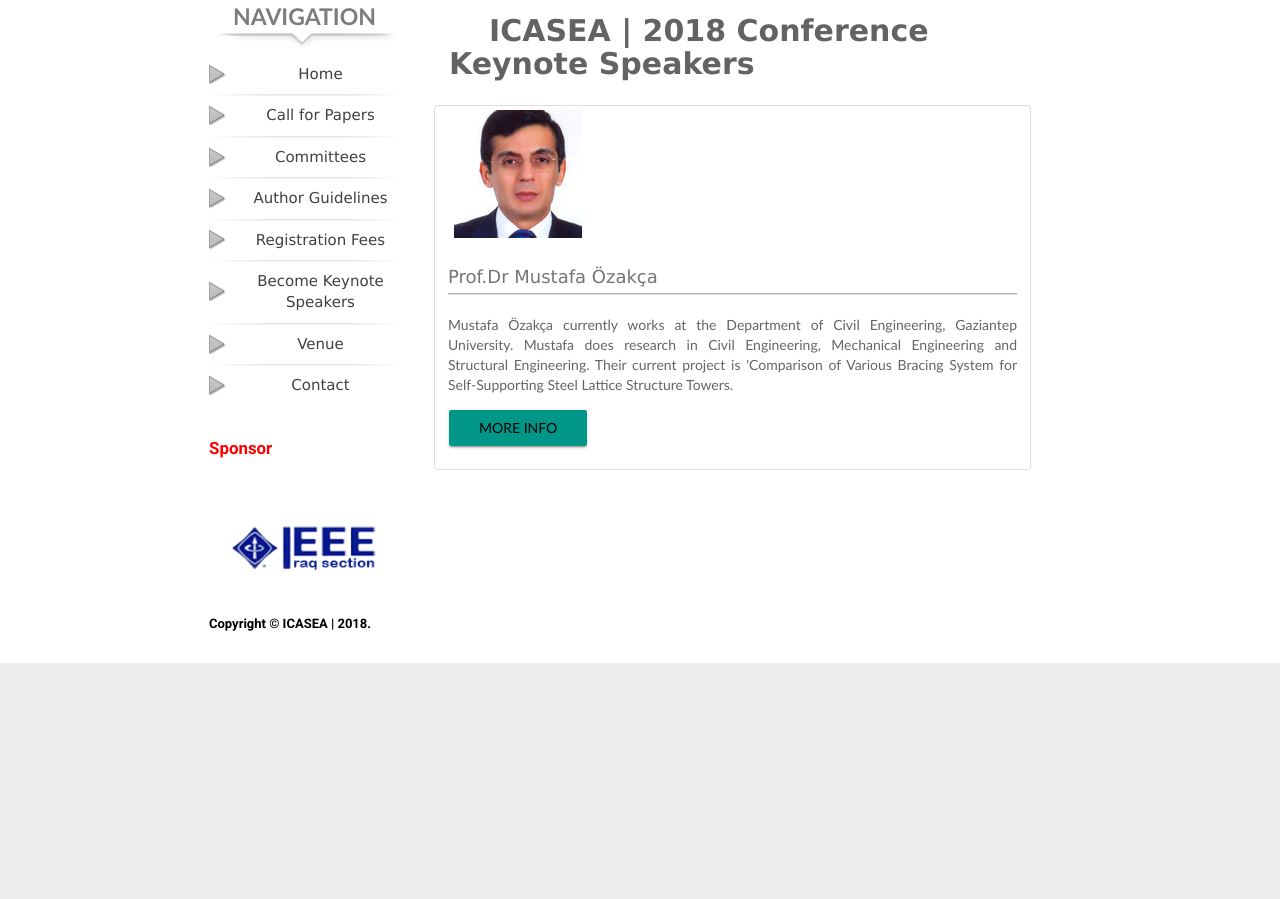
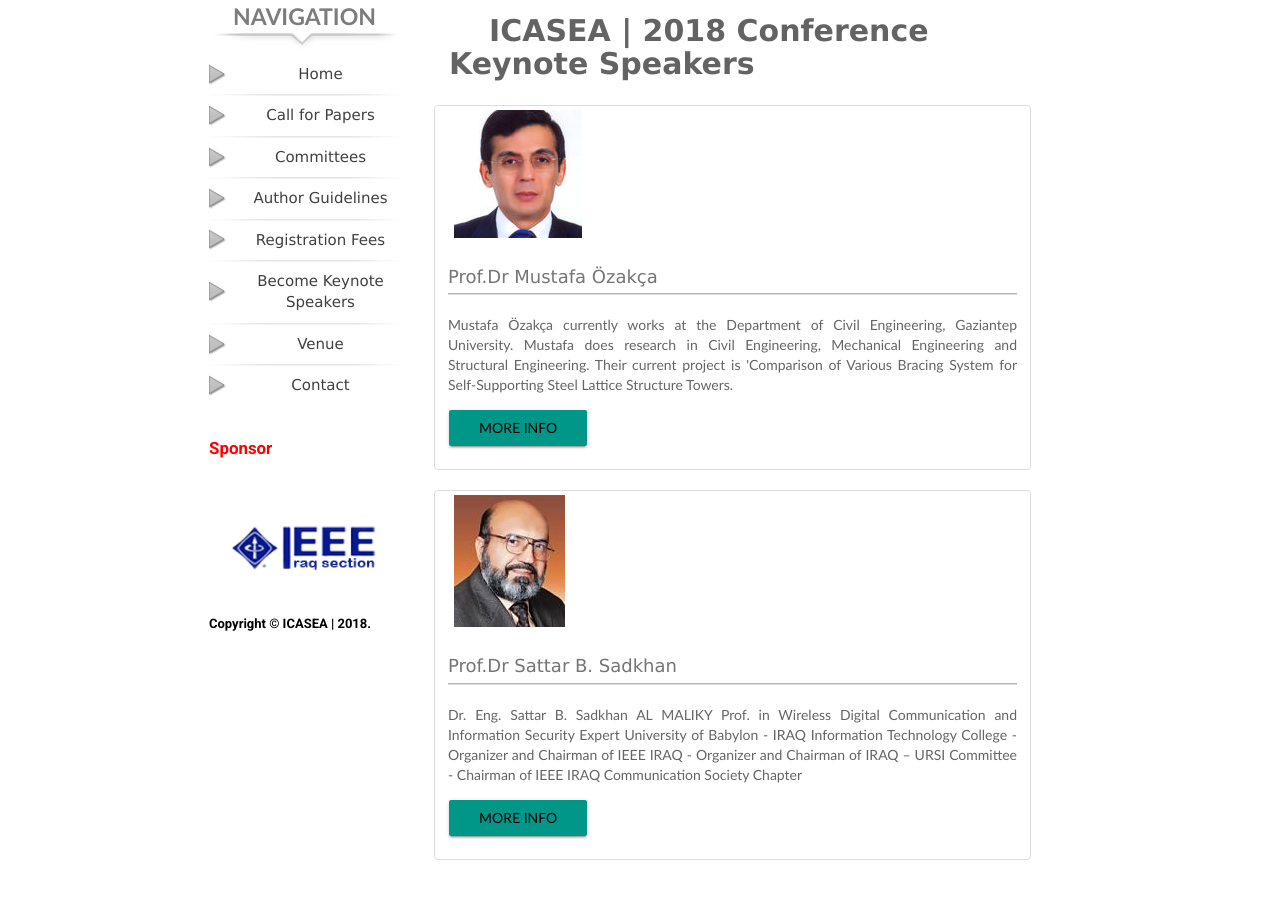
Before and after one commit to alaidi/ICOSEA, a Jekyll site: the page built from keynote.md, in a window 1280 px wide and 900 px high, scrolled down 586 px. Built offline with Jekyll 4.4.1, drawn with Linux system fonts in a browser that asks for light colours; our own code applies the rules of GitHub Pages for plain Markdown files; before the commit the page ends 1249 px from its top, so only the background shows below that.

Commit message:
add keynot

```diff
--- a/keynote.md
+++ b/keynote.md
@@ -19,3 +19,23 @@ Mustafa Özakça currently works at the Department of Civil Engineering, Gaziant
 <a href="https://www.gantep.edu.tr/en/akademik/index.php?ana=0&akadID=479&bolum_id=0" class="btn btn-raised btn-primary" role="button">more info</a></p>
 </div>
 </div>
+
+<div class="thumbnail row">
+<div class="col-md-12 col-sm-6 col-xs-6">
+<img src="img/Dr.Eng.SattarB.Sadkhan.jpg" data-holder-rendered="true">
+</div>
+<div class="caption col-md-12 col-sm-6 col-xs-6">
+<h3 id="thumbnail-label">Prof.Dr Sattar B. Sadkhan<a class="anchorjs-link" href="#thumbnail-label"><span class="anchorjs-icon"></span></a></h3>
+<p>
+Dr. Eng. Sattar B. Sadkhan AL MALIKY
+Prof. in Wireless Digital Communication and Information Security Expert
+University of Babylon  - IRAQ
+Information Technology College
+- Organizer and Chairman of IEEE IRAQ
+- Organizer and Chairman of IRAQ – URSI Committee
+- Chairman of IEEE IRAQ Communication
+Society Chapter</p>
+<p>
+<a href="https://sites.google.com/site/drengsattarsadkhan/CV" class="btn btn-raised btn-primary" role="button">more info</a></p>
+</div>
+</div>
```
Also changed, not shown: img/Dr.Eng.SattarB.Sadkhan.jpg (added).
